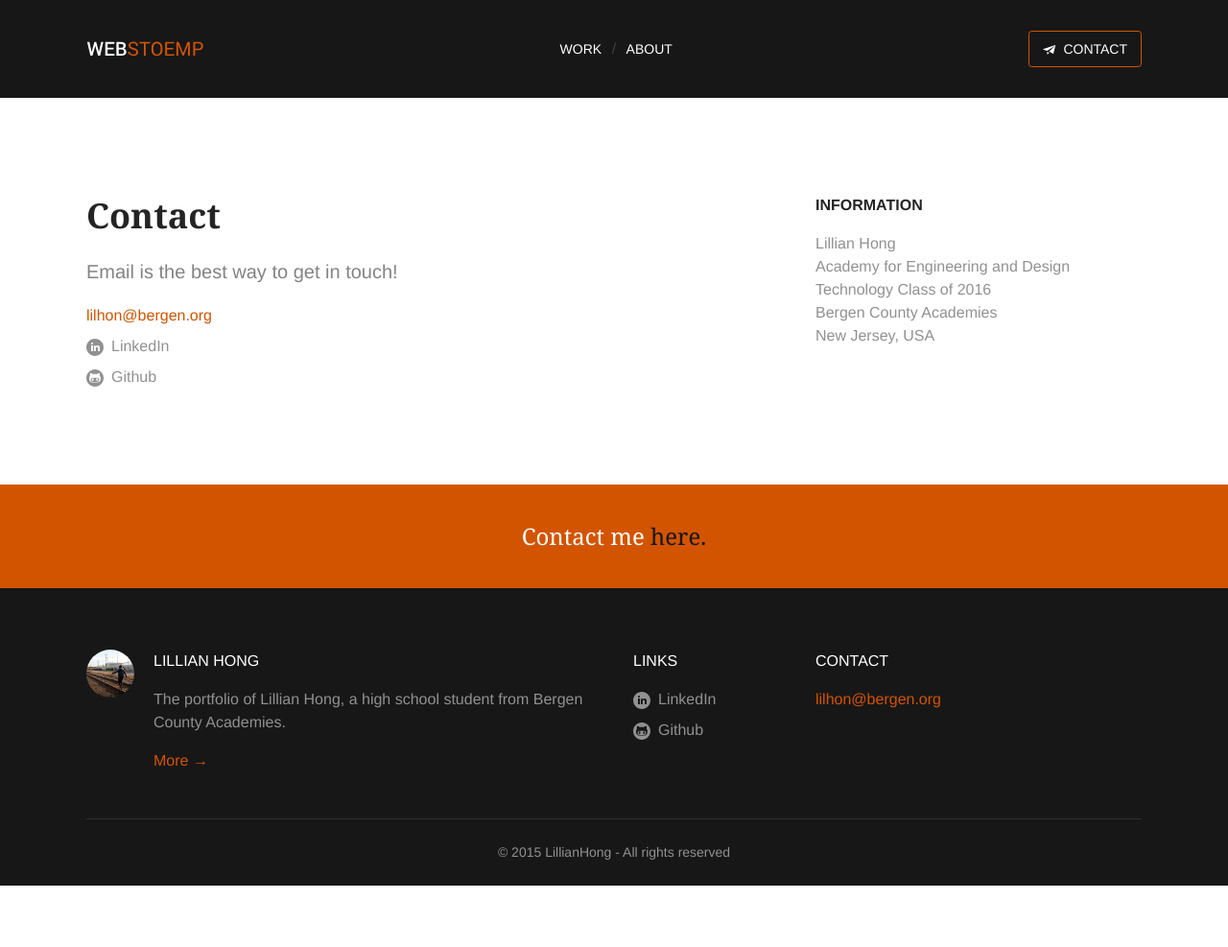
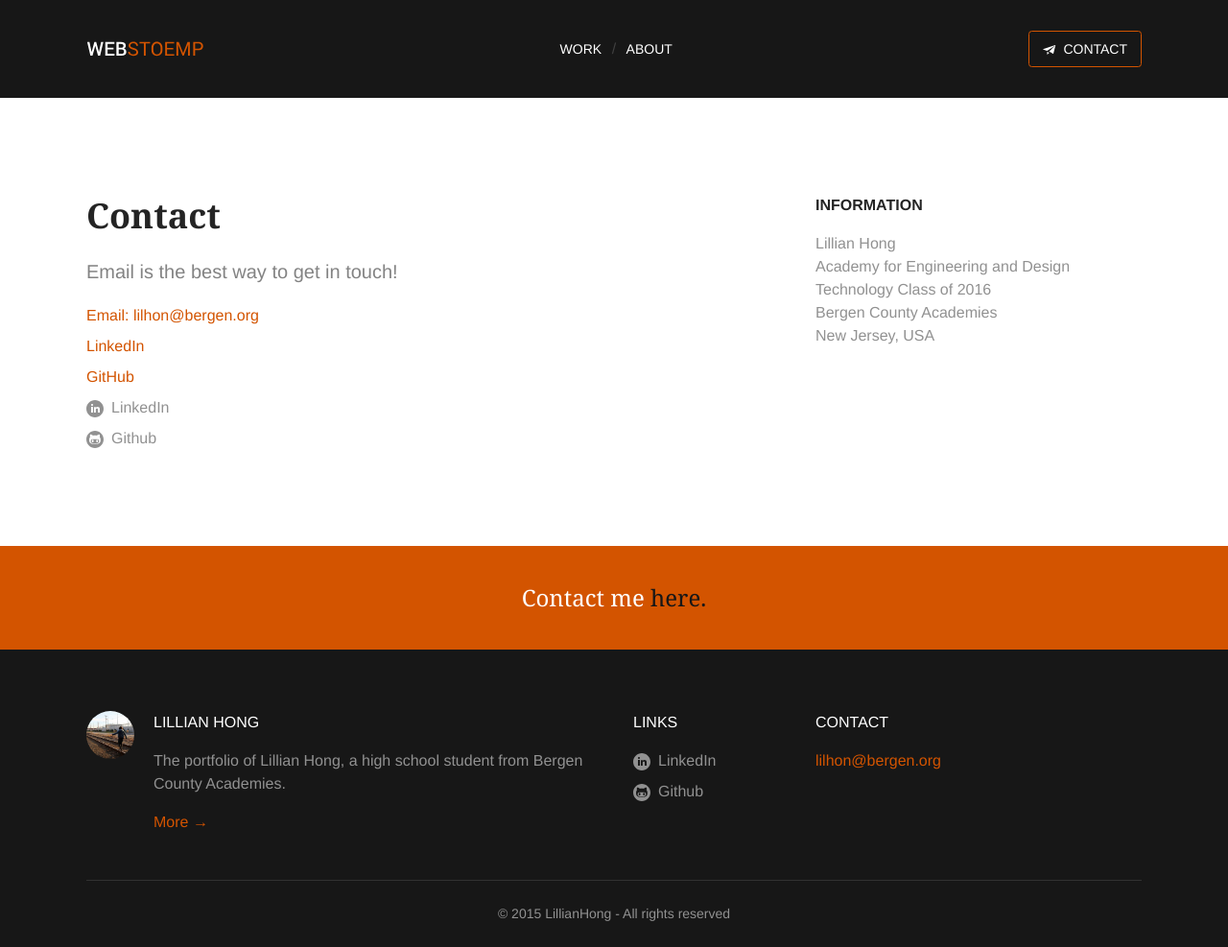
Before and after one commit to lillianhong/lillianhong.github.io, a Jekyll site: the page built from contact/index.html, in a window 1280 px wide. Shown: the whole page at 96% size. Built offline with Jekyll 4.4.1, drawn with Linux system fonts in a browser that asks for light colours; before the commit the page ends 923 px from its top, so only the background shows below that.

Commit message:
HTML contact fix

```diff
--- a/contact/index.html
+++ b/contact/index.html
@@ -14,11 +14,11 @@ current_nav: contact
         <p>Email is the best way to get in touch!</p>
       </div>
 
-        <li><a title="Email: lilhon@bergen.org" href="mailto:lilhon@bergen.org">lilhon@bergen.org</a></li>
+        <li><a href="mailto:lilhon@bergen.org">Email: lilhon@bergen.org</a></li>
 
-        <li><a title="LinkedIn" href="https://www.linkedin.com/in/lillianhong"</a></li>
+        <li> <a href="https://www.linkedin.com/in/lillianhong">LinkedIn</a> </li>
 
-        <li><a title="GitHub" href="https://github.com/lillianhong"</a></li>
+        <li><a href="https://github.com/lillianhong">GitHub</a></li>
 
         <li class="list-social__item"><a rel="me" href="https://www.linkedin.com/in/lillianhong"><svg class="icon  icon--inline" width="18" height="18" role="img" title="LinkedIn"><use xlink:href="/img/svg_sprite/svgsprite.svg#icon_round_linkedin"></use></svg>LinkedIn</a></li>
 
```
Also changed, not shown: img/icon_casseroles.png (deleted), img/icon_casseroles.svg (deleted), img/icon_plate.png (deleted), img/icon_plate.svg (deleted), img/icon_robot.png (deleted), img/icon_robot.svg (deleted).
